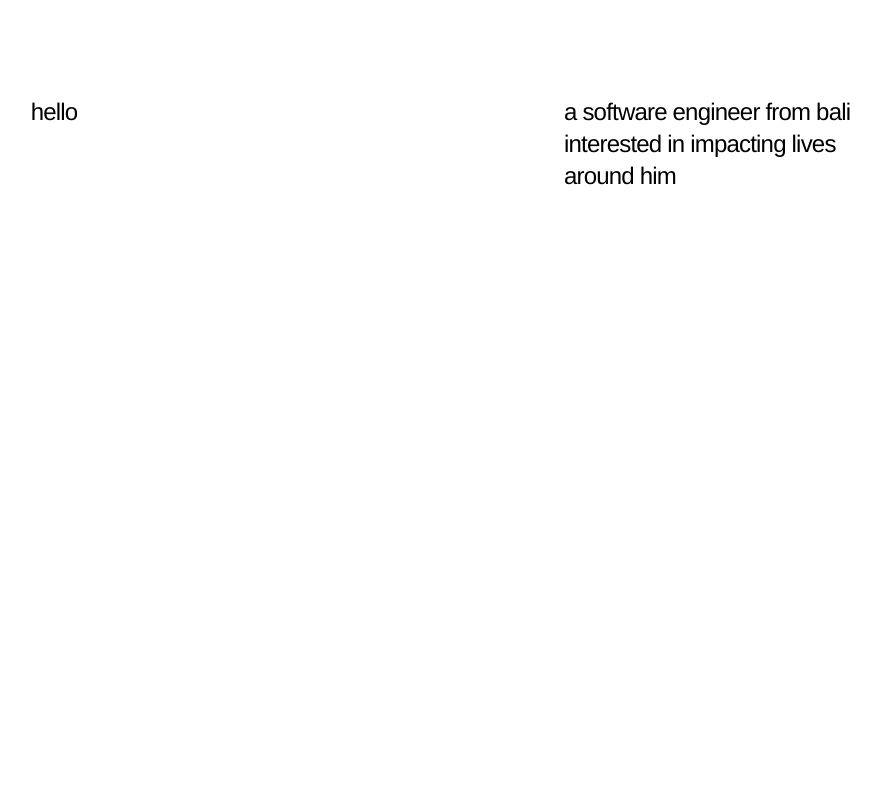
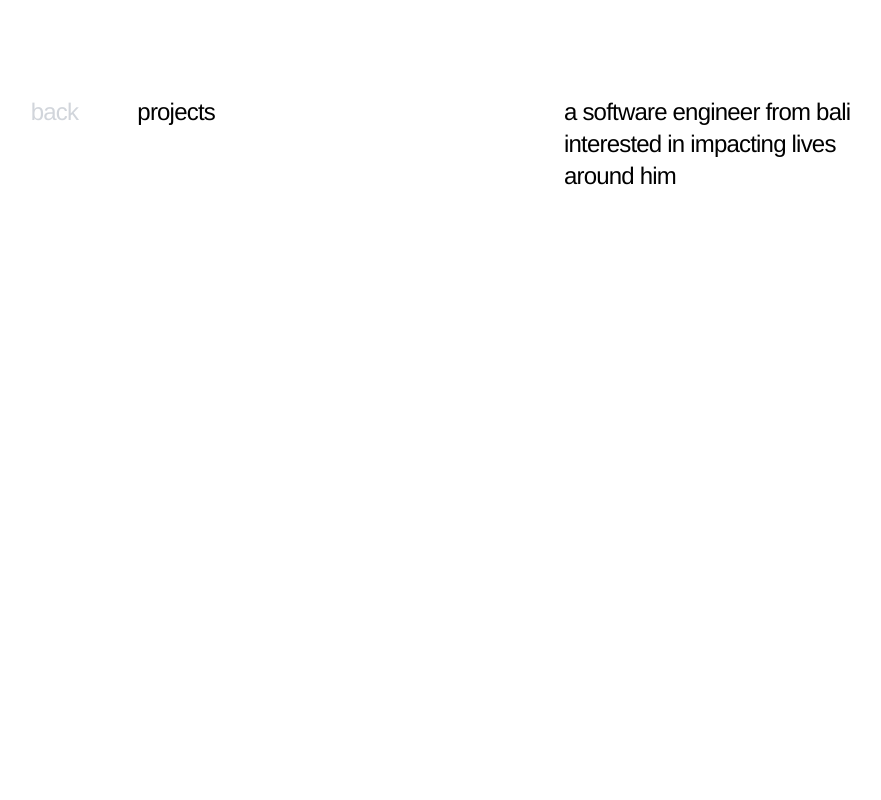
Before and after one commit to Milopadma/whoami-2, a React (Vite) app: page /projects in a window 1280 px wide. Shown: the top 800 px of the page, without its empty margins (76-957 px from the left). Built offline with nearby package versions, Linux system fonts and the light colour scheme.

Commit message:
feat: projects page

```diff
--- a/package.json
+++ b/package.json
@@ -10,8 +10,10 @@
     "preview": "vite preview"
   },
   "dependencies": {
+    "framer-motion": "^11.0.3",
     "react": "^18.2.0",
-    "react-dom": "^18.2.0"
+    "react-dom": "^18.2.0",
+    "react-router-dom": "^6.22.0"
   },
   "devDependencies": {
     "@types/react": "^18.2.43",
--- a/src/App.tsx
+++ b/src/App.tsx
@@ -1,3 +1,5 @@
+import Separator from "./components/separator";
+
 function App() {
   return (
     <div className="flex h-screen flex-col items-center justify-between">
@@ -28,24 +30,3 @@ function App() {
 }
 
 export default App;
-
-const Separator = ({
-  size,
-}: {
-  size: "small" | "medium" | "large" | "xlarge" | "xxlarge";
-}) => {
-  switch (size) {
-    case "small":
-      return <div className="h-small col-span-12"></div>;
-    case "medium":
-      return <div className="h-medium col-span-12"></div>;
-    case "large":
-      return <div className="h-large col-span-12"></div>;
-    case "xlarge":
-      return <div className="h-xlarge col-span-12"></div>;
-    case "xxlarge":
-      return <div className="h-xxlarge col-span-12"></div>;
-    default:
-      return <div className="h-small col-span-12"></div>;
-  }
-};
--- /dev/null
+++ b/src/components/separator.tsx
@@ -0,0 +1,22 @@
+const Separator = ({
+  size,
+}: {
+  size: "small" | "medium" | "large" | "xlarge" | "xxlarge";
+}) => {
+  switch (size) {
+    case "small":
+      return <div className="h-small col-span-12"></div>;
+    case "medium":
+      return <div className="h-medium col-span-12"></div>;
+    case "large":
+      return <div className="h-large col-span-12"></div>;
+    case "xlarge":
+      return <div className="h-xlarge col-span-12"></div>;
+    case "xxlarge":
+      return <div className="h-xxlarge col-span-12"></div>;
+    default:
+      return <div className="h-small col-span-12"></div>;
+  }
+};
+
+export default Separator;
--- a/src/main.tsx
+++ b/src/main.tsx
@@ -1,10 +1,23 @@
-import React from 'react'
-import ReactDOM from 'react-dom/client'
-import App from './App.tsx'
-import './index.css'
+import React from "react";
+import ReactDOM from "react-dom/client";
+import { RouterProvider, createBrowserRouter } from "react-router-dom";
+import App from "./App.tsx";
+import "./index.css";
+import Projects from "./projects.tsx";
 
-ReactDOM.createRoot(document.getElementById('root')!).render(
+const router = createBrowserRouter([
+  {
+    path: "/",
+    element: <App />,
+  },
+  {
+    path: "/projects",
+    element: <Projects />,
+  },
+]);
+
+ReactDOM.createRoot(document.getElementById("root")!).render(
   <React.StrictMode>
-    <App />
+    <RouterProvider router={router}></RouterProvider>
   </React.StrictMode>,
-)
+);
--- /dev/null
+++ b/src/projects.tsx
@@ -0,0 +1,46 @@
+// src/Projects.tsx
+
+import React from "react";
+import Separator from "./components/separator";
+import { motion } from "framer-motion";
+
+const Projects: React.FC = () => {
+  return (
+    <div className="flex h-screen flex-col items-center justify-between">
+      <div className="pt-medium grid grid-cols-12 bg-white">
+        <motion.div
+          className="col-span-3 col-start-3 md:col-span-1 md:col-start-2"
+          initial={{ opacity: 0 }}
+          animate={{ opacity: 100 }} // end at the normal position
+          transition={{ duration: 0.5, ease: "easeInOut" }}
+        >
+          <a
+            className="text-2xl text-gray-300 transition-all duration-200 ease-in-out hover:text-gray-800"
+            href="/"
+          >
+            back
+          </a>
+        </motion.div>
+        <motion.div
+          className="col-span-3 col-start-3"
+          initial={{ x: -350 }}
+          animate={{ x: 0 }}
+        >
+          <h1 className="text-2xl">projects</h1>
+        </motion.div>
+        <div className="col-span-5 col-start-7 md:col-span-3 md:col-start-7">
+          <h1 className="text-2xl">
+            a software engineer from bali interested in impacting lives around
+            him
+          </h1>
+        </div>
+        <Separator size="xxlarge" />
+        <div className="col-span-3 col-start-2">
+          <h1 className="text-2xl">www.milopadma.com</h1>
+        </div>
+      </div>
+    </div>
+  );
+};
+
+export default Projects;
```
Also changed, not shown: 1 other file (tests, documents, lock files or other folders).
